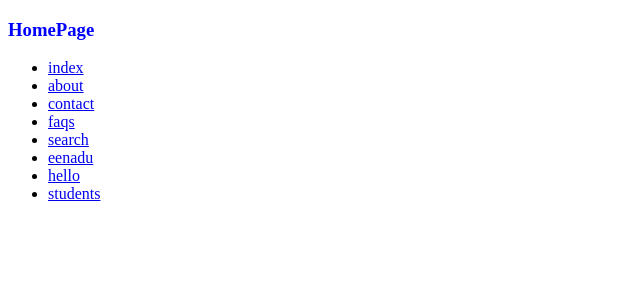
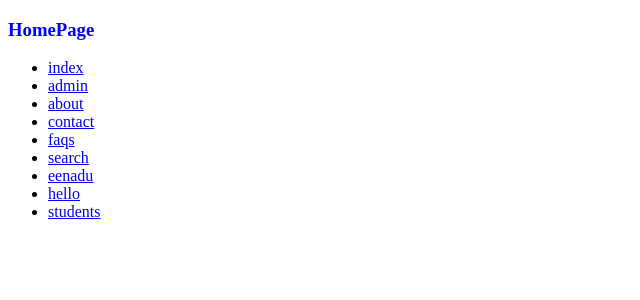
Before and after one commit to GanapathiAmbore/curdpro, a Django app: page / in a window 1280 px wide. Shown: the top 300 px of the page, without its empty margins (0-640 px from the left). Run offline with Django 3.2, Linux system fonts and the light colour scheme.

Commit message:
added index

```diff
--- a/templates/home.html
+++ b/templates/home.html
@@ -9,6 +9,7 @@
 
 <ul>
     <li><a href="{% url 'index' %}">index</a></li>
+    <li><a href="{% url 'admin:index' %}">admin</a></li>
     <li><a href="{% url 'about' %}">about</a></li>
     <li><a href="{% url 'contact' %}">contact</a></li>
     <li><a href="{% url 'faqs' %}">faqs</a></li>
```
